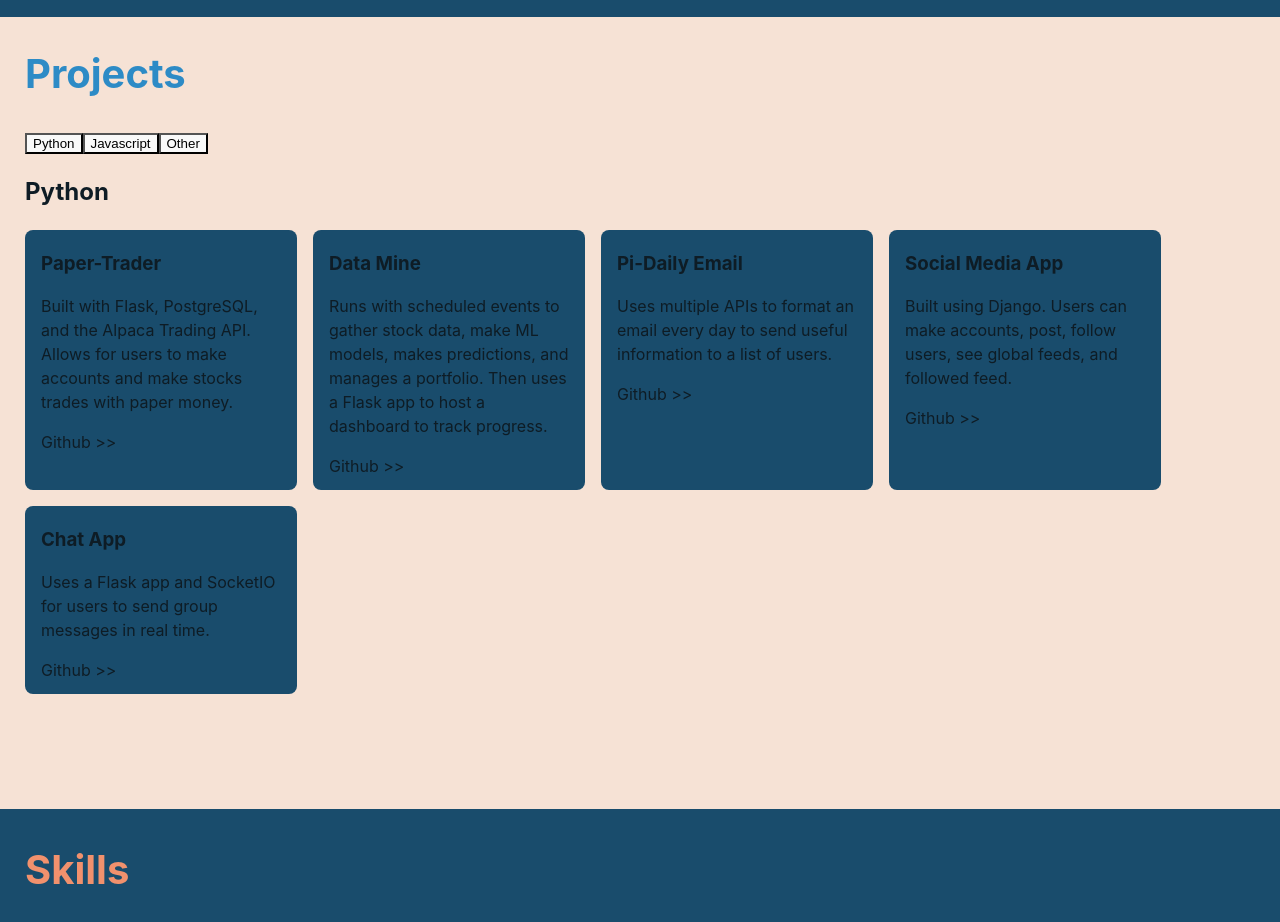
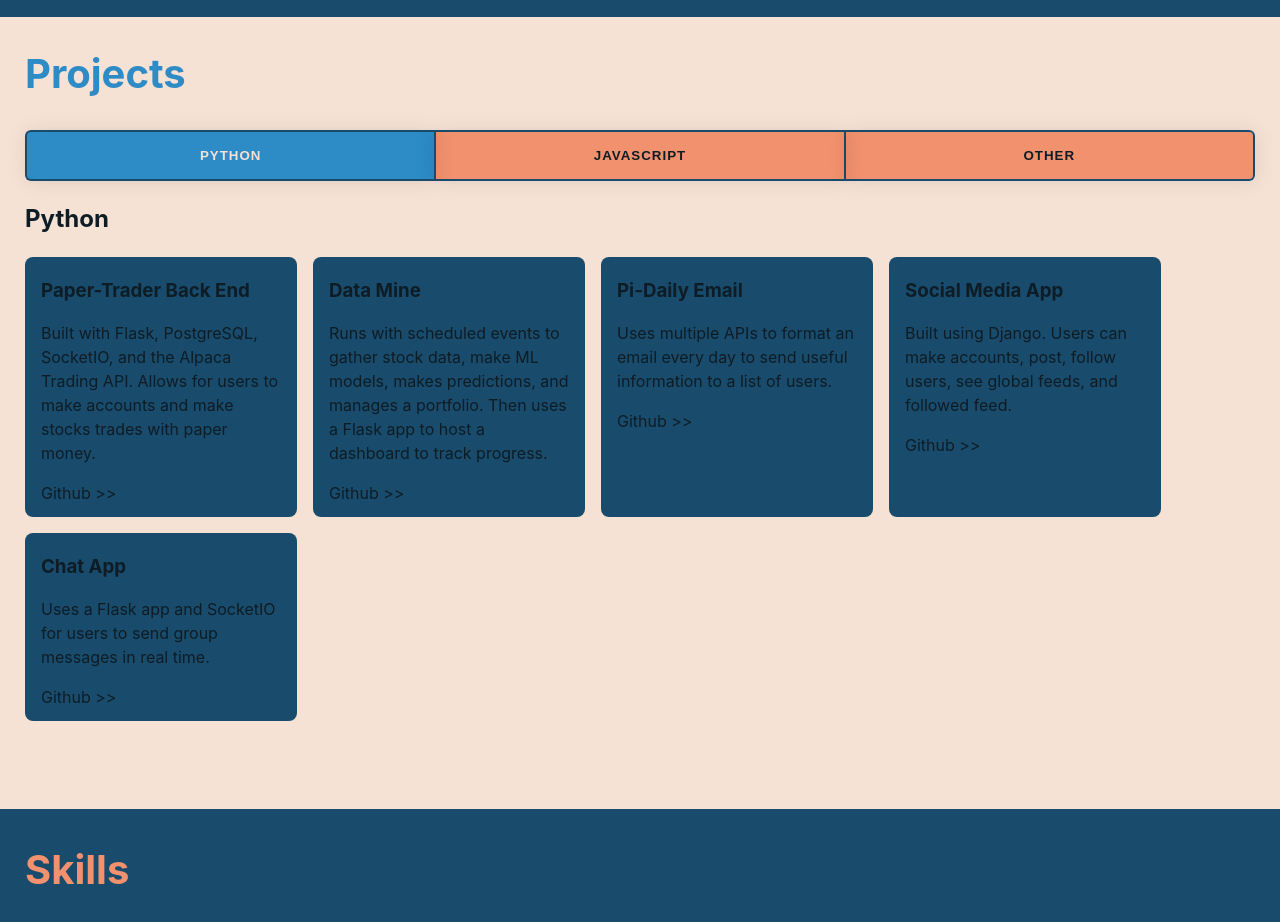
Before and after one commit to rdawson46/vue-portfolio, a Vue app: page / in a window 1280 px wide. Shown: the part 2320-3242 px from the top of the page. Built offline with nearby package versions, Linux system fonts and the light colour scheme.

Commit message:
styled buttons and added animation to the projects section

```diff
--- a/src/components/Projects.vue
+++ b/src/components/Projects.vue
@@ -3,6 +3,20 @@ import { ref } from 'vue';
 
 
 const index = ref(0);
+
+function buttonHandler(val, event) {
+    index.value = val;
+
+    document.querySelectorAll('.selected').forEach(element => {
+        element.classList.remove('selected')
+    })
+
+    event.target.classList.add('selected');
+}
+
+function buttonWrapper(event) {
+
+}
 
 </script>
 
@@ -10,19 +24,21 @@ const index = ref(0);
     <div class="section">
         <h1>Projects</h1>
 
-        <button @click="index=0">Python</button>
-        <button @click="index=1">Javascript</button>
-        <button @click="index=2">Other</button>
+        <div class="button-holder">
+            <button @click="buttonHandler(0, $event)" class="selected">Python</button>
+            <button @click="buttonHandler(1, $event)">Javascript</button>
+            <button @click="buttonHandler(2, $event)">Other</button>
+        </div>
 
-
+        <Transition name="fade">
             <div class="language" v-if='index == 0'>
                 <h2>Python</h2>
-            <div class="project-container" >
-                <div class="project" >
-                    <h3>Paper-Trader</h3>
+                <div class="project-container">
+                    <div class="project">
+                        <h3>Paper-Trader Back End</h3>
 
                         <p>
-                        Built with Flask, PostgreSQL, and the Alpaca Trading API.
+                            Built with Flask, PostgreSQL, SocketIO, and the Alpaca Trading API.
                             Allows for users to make accounts and make stocks trades with paper money.
                         </p>
 
@@ -51,7 +67,8 @@ const index = ref(0);
                         <h3>Social Media App</h3>
 
                         <p>
-                        Built using Django. Users can make accounts, post, follow users, see global feeds, and followed feed.
+                            Built using Django. Users can make accounts, post, follow users, see global feeds, and followed
+                            feed.
                         </p>
 
                         <a href="">Github >></a>
@@ -59,12 +76,17 @@ const index = ref(0);
                     <div class="project">
                         <h3>Chat App</h3>
 
-                    <p>Uses a Flask app and SocketIO for users to send group messages in real time.</p>
+                        <p>
+                            Uses a Flask app and SocketIO for users to send group messages in real time.
+                        </p>
 
                         <a href="">Github >></a>
                     </div>
                 </div>
             </div>
+        </Transition>
+
+        <Transition name="fade">
 
             <div class="language" v-if='index == 1'>
                 <h2>Javascript</h2>
@@ -72,41 +94,48 @@ const index = ref(0);
                     <div class="project">
                         <h3>Paper-Trader Front End</h3>
 
-                    Project description
+                        <p>
+                            Front end was built using SocketIO to update prices when the user interacts with the app.
+                            Used JQuery on some pages to simplify development process.
+                        </p>
 
-                    <br>
+                        <a href="">Github >></a>
+                    </div>
+                    <div class="project">
+                        <h3>Blockchain Coin-Flip</h3>
+
+                        <p>
+                            Project built with Vue.JS. Allows for users to sync MetaMask wallets and then wager on a coin
+                            flip.
+                            It is a winner take all. Smart contract was made with Solidity.
+                        </p>
 
                         <a href="">Github >></a>
                     </div>
                     <div class="project">
                         <h3>Chat App</h3>
 
-                    Project description
-
-                    <br>
-
-                    <a href="">Github >></a>
-                </div>
-                <div class="project">
-                    <h3>Blockchain Coin-Flip</h3>
-
-                    Project description
-
-                    <br>
+                        <p>
+                            Live time chat app. Front end uses SocketIO to handle all events.
+                            Then uses vanilla JS to manipulate the DOM.
+                        </p>
 
                         <a href="">Github >></a>
                     </div>
                     <div class="project">
                         <h3>This Website</h3>
 
-                    Project description
-
-                    <br>
+                        <p>
+                            This site is built using Vue.JS and hosted on Firebase and utilizes other Firebase tools.
+                        </p>
 
                         <a href="">Github >></a>
                     </div>
                 </div>
             </div>
+        </Transition>
+
+        <Transition name="fade">
 
             <div class="language" v-if='index == 2'>
                 <h2>Other</h2>
@@ -114,7 +143,10 @@ const index = ref(0);
                     <div class="project">
                         <h3>Course Scheduler</h3>
 
-                    <p>Made with Java and SQL.</p>
+                        <p>
+                            Made with Java and SQL. Students can register for classes and view schedules.
+                            Admins can register students and classes and view student schedules.
+                        </p>
 
 
                         <a href="">Github >></a>
@@ -122,14 +154,16 @@ const index = ref(0);
                     <div class="project">
                         <h3>Language Learning</h3>
 
-                    <p>Currently leanring Rust.</p>
-
-                    <br>
+                        <p>
+                            Repository to track progress when learning a new language.
+                            Currently leanring Rust. Planning on learngin Go and Zig.
+                        </p>
 
                         <a href="">Github >></a>
                     </div>
                 </div>
             </div>
+        </Transition>
 
     </div>
 </template>
@@ -160,17 +194,17 @@ h1 {
     transition: all 350ms;
 }
 
-.project h3{
+.project h3 {
     margin: 0.5rem 0;
 }
 
 
 @media only screen and (min-width: 650px) {
-    .project{
+    .project {
         width: 15rem;
     }
 
-    .project-container:hover .project:hover{
+    .project-container:hover .project:hover {
         filter: brightness(100%) grayscale(0);
         background-color: var(--secondary);
         box-shadow: 0 0 0 0;
@@ -186,11 +220,11 @@ h1 {
 }
 
 @media only screen and (max-width: 300px) {
-    .project-container{
+    .project-container {
         flex-direction: column;
     }
 
-    .project{
+    .project {
         margin: 1rem 0;
     }
 }
@@ -244,5 +278,93 @@ a:hover:before {
     }
 }
 
+.button-holder {
+    display: flex;
+    justify-content: space-between;
+    align-items: center;
+}
 
-</style>
+button {
+    flex: 1;
+    position: relative;
+    padding: 1rem 2rem;
+    /* border: 2px solid #f2f2f2; */
+    border: none;
+    text-transform: uppercase;
+    font-weight: bold;
+    letter-spacing: 1px;
+    box-shadow: 1px 1px 20px rgba(0, 0, 0, 0.1);
+    color: var(--text);
+    background: transparent;
+    overflow: hidden;
+    transition: all 350ms;
+}
+
+button::before,
+button::after {
+    position: absolute;
+    content: "";
+    left: 0;
+    right: 0;
+    bottom: 0;
+}
+
+button::after {
+    height: 0;
+    background-color: var(--accent);
+    transition: height 500ms ease;
+    z-index: -1;
+}
+
+button::before {
+    background-color: var(--secondary);
+    height: 100%;
+    z-index: -2;
+}
+
+button:hover {
+    color: var(--background);
+    transition: 0.5s ease;
+}
+
+button:hover::after {
+    height: 100%;
+}
+
+button:nth-of-type(1) {
+    border-radius: 6px 0 0 6px;
+    border-top: 2px solid var(--primary);
+    border-left: 2px solid var(--primary);
+    border-bottom: 2px solid var(--primary);
+}
+
+button:nth-of-type(2) {
+    border: 2px solid var(--primary);
+    /* border-left: 2px solid var(--primary); */
+}
+
+button:nth-of-type(3) {
+    border-radius: 0 6px 6px 0;
+    border-top: 2px solid var(--primary);
+    border-right: 2px solid var(--primary);
+    border-bottom: 2px solid var(--primary);
+}
+
+.selected {
+    background-color: var(--accent);
+    color: var(--background);
+}
+
+.fade-enter-active,
+.fade-leave-active {
+    transition: opacity 350ms;
+}
+
+.fade-enter-active{
+    transition-delay: 200ms;
+}
+
+.fade-enter-from,
+.fade-leave-to {
+    opacity: 0;
+}</style>
--- a/src/style.css
+++ b/src/style.css
@@ -28,7 +28,8 @@
 
 html{
   scroll-behavior: smooth;
-  scroll-padding: 60px;
+  /* scroll-padding: 60px; */
+  scroll-padding-top: 3.4rem;
 }
 
 body {
@@ -69,3 +70,22 @@ h1{
     background-color: #f9f9f9;
   }
 }
+
+::-webkit-scrollbar{
+  width: 0.25rem;
+  background-color: #343434;
+}
+
+::-webkit-scrollbar-track {
+  background: transparent;
+}
+
+::-webkit-scrollbar-thumb {
+  background: var(--secondary);
+  border-radius: 0.125rem;
+  transition: all 150ms;
+}
+
+::-webkit-scrollbar-thumb:hover {
+  background: var(--accent);
+}
```
Lines whose indentation alone changed are shown as unchanged.
